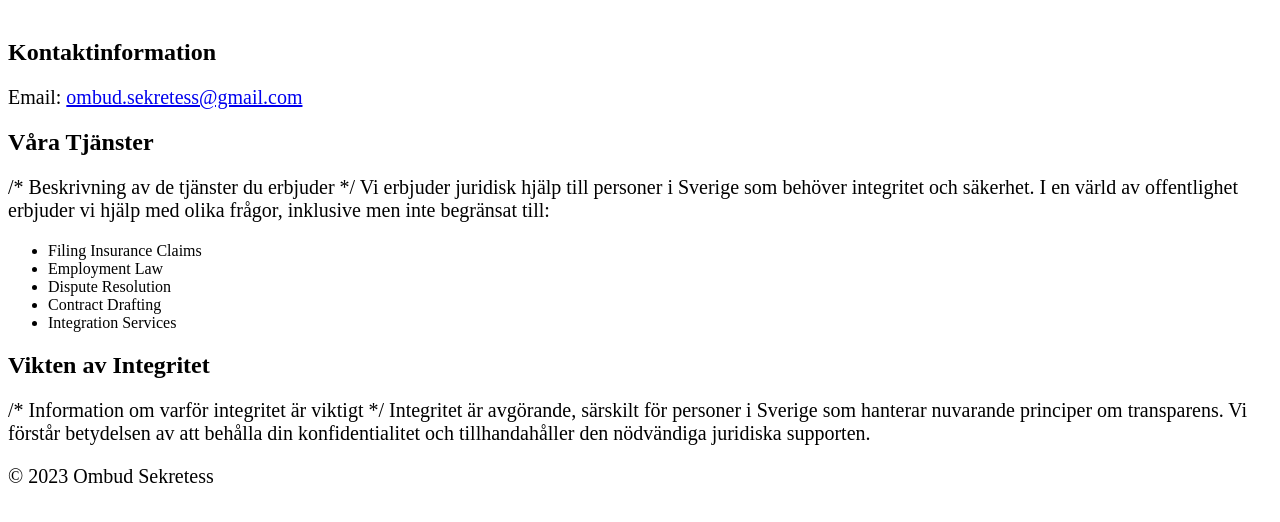
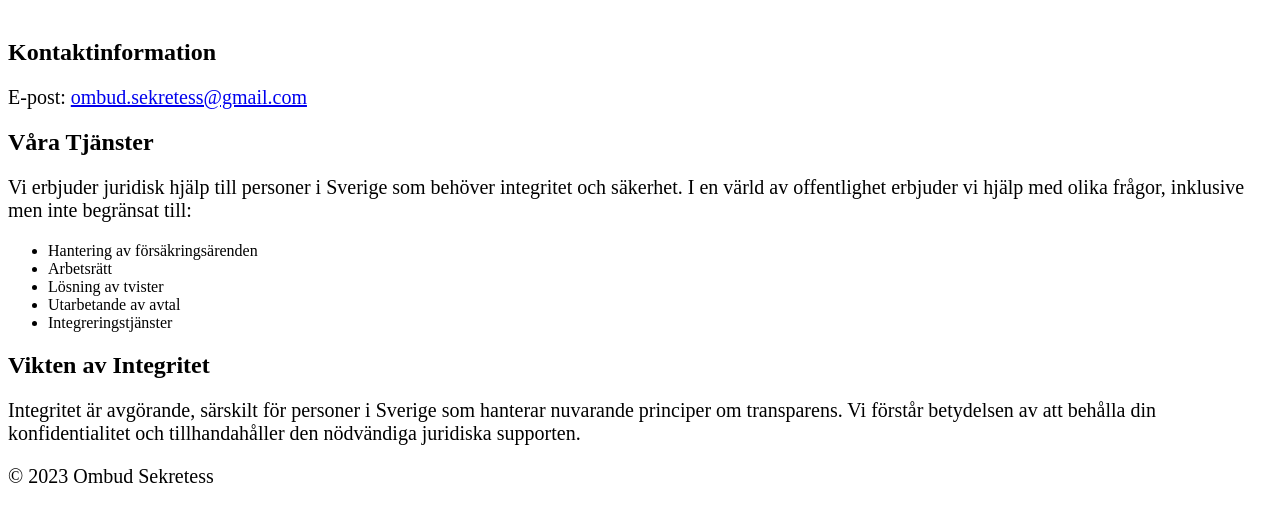
Before and after one commit to Ombudet/sekretess, a plain HTML site: page index.html in a window 1280 px wide. Shown: the part 162-684 px from the top of the page. Drawn offline with Linux system fonts and the light colour scheme.

Commit message:
Update index.html

```diff
--- a/index.html
+++ b/index.html
@@ -1,3 +1,4 @@
+
 <!DOCTYPE html>
 <html>
 <head>
@@ -32,28 +33,26 @@
 
     <section id="contact">
         <h2>Kontaktinformation</h2>
-        <p>Email: <a href="mailto:ombud.sekretess@gmail.com">ombud.sekretess@gmail.com</a></p>
+        <p>E-post: <a href="mailto:ombud.sekretess@gmail.com">ombud.sekretess@gmail.com</a></p>
     </section>
 
     <section id="services">
         <h2>Våra Tjänster</h2>
         <p>
-            /* Beskrivning av de tjänster du erbjuder */
             Vi erbjuder juridisk hjälp till personer i Sverige som behöver integritet och säkerhet. I en värld av offentlighet erbjuder vi hjälp med olika frågor, inklusive men inte begränsat till:
         </p>
         <ul>
-            <li>Filing Insurance Claims</li>
-            <li>Employment Law</li>
-            <li>Dispute Resolution</li>
-            <li>Contract Drafting</li>
-            <li>Integration Services</li>
+            <li>Hantering av försäkringsärenden</li>
+            <li>Arbetsrätt</li>
+            <li>Lösning av tvister</li>
+            <li>Utarbetande av avtal</li>
+            <li>Integreringstjänster</li>
         </ul>
     </section>
 
     <section id="privacy">
         <h2>Vikten av Integritet</h2>
         <p>
-            /* Information om varför integritet är viktigt */
             Integritet är avgörande, särskilt för personer i Sverige som hanterar nuvarande principer om transparens. Vi förstår betydelsen av att behålla din konfidentialitet och tillhandahåller den nödvändiga juridiska supporten.
         </p>
     </section>
```
